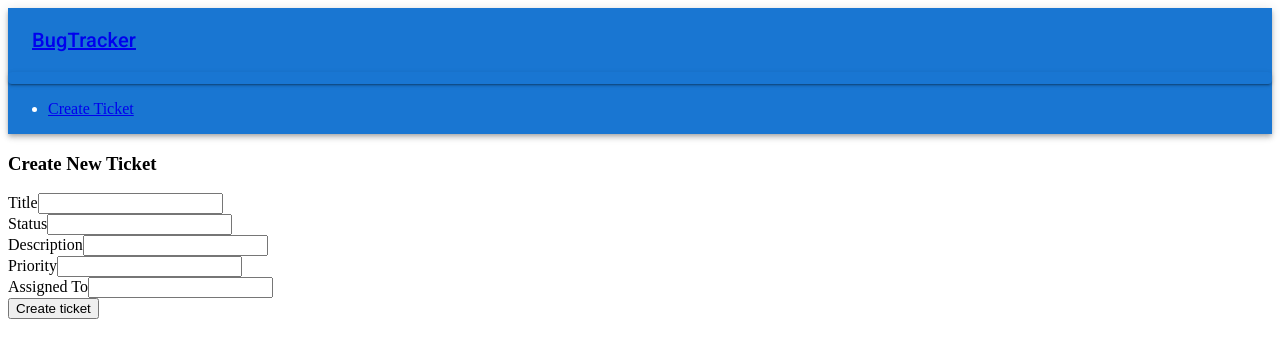
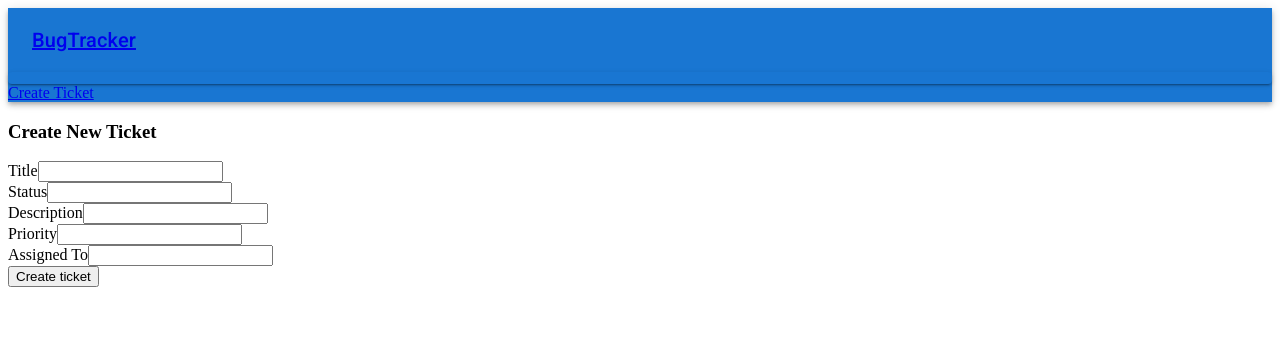
Before and after one commit to ginohagad/bugtracker-frontend, a React (Create React App) app: page /create in a window 1280 px wide. Shown: the top 358 px of the page. Built offline with nearby package versions, Linux system fonts and the light colour scheme.

Commit message:
Fixing bug.

```diff
--- a/src/Navbar/index.js
+++ b/src/Navbar/index.js
@@ -42,15 +42,9 @@ export default function Navbar() {
          <span className="navbar-toggler-icon"></span>
        </Button>
 
-       <div className="navbar-collapse" id="navbarSupportedContent">
-         <ul className="nav-items">
-           <li className="nav-item">
-             <NavLink className="nav-link" to="/create">
-               Create Ticket
-             </NavLink>
-           </li>
-         </ul>
-       </div>
+       <NavLink className="nav-link" to="/create">
+         Create Ticket
+       </NavLink>
      </AppBar>
    </div>
  );
```
